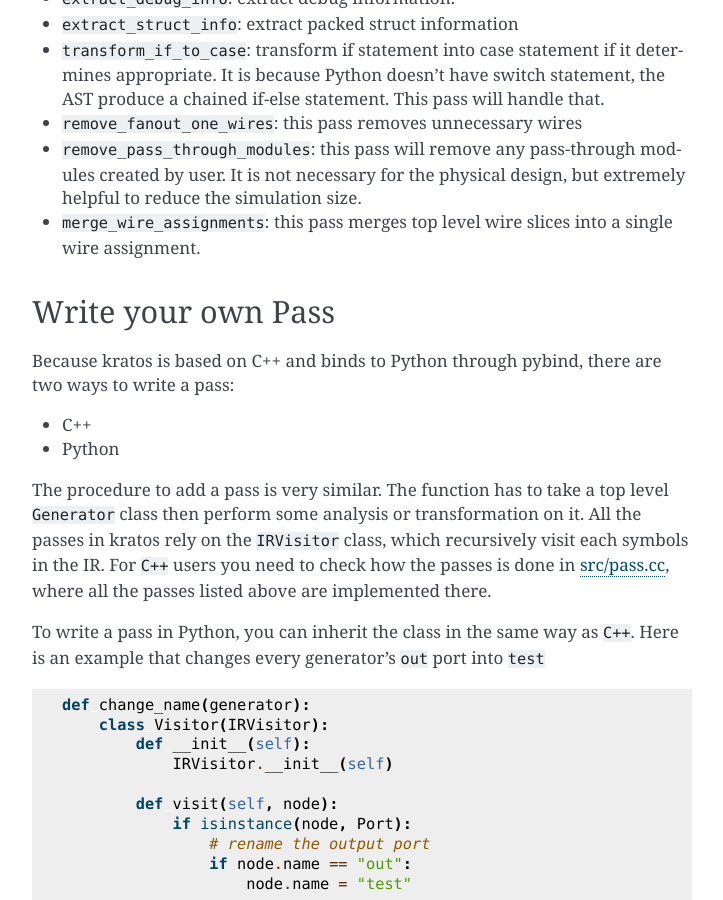
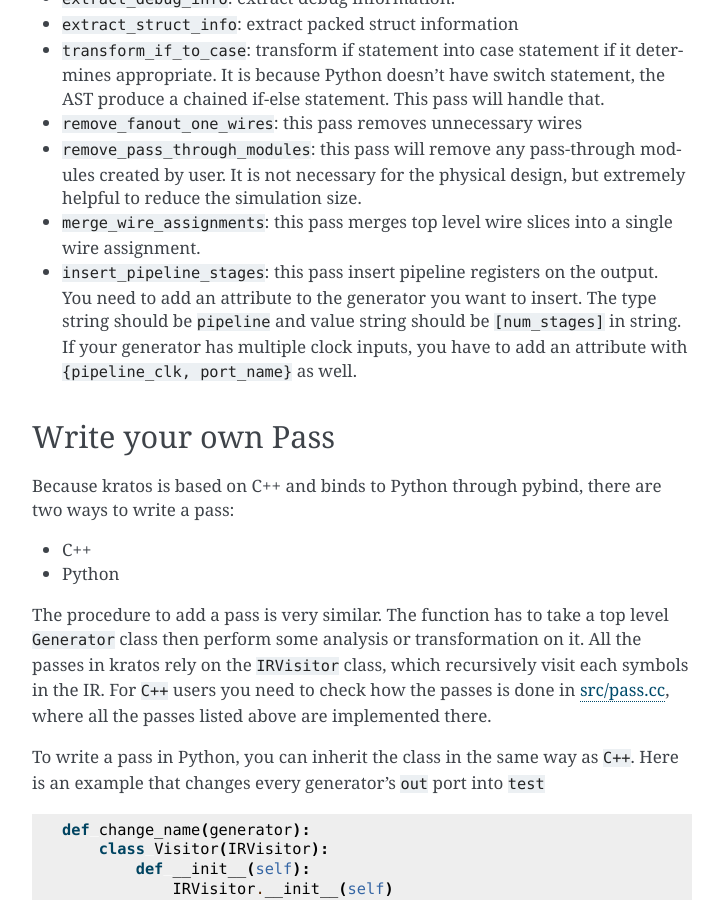
Before and after one commit to Kuree/kratos, a Sphinx documentation site: the page built from docs/advanced/passes.rst, in a window 1280 px wide and 900 px high, scrolled down 1370 px. Shown: the whole window, without its empty margins (388-1111 px from the left). Built offline with Sphinx 7.4.7, drawn with Linux system fonts in a browser that asks for light colours.

Commit message:
add debug info to the pipeline registers; update the doc

```diff
--- a/docs/advanced/passes.rst
+++ b/docs/advanced/passes.rst
@@ -72,6 +72,12 @@
   but extremely helpful to reduce the simulation size.
 - ``merge_wire_assignments``: this pass merges top level wire slices into
   a single wire assignment.
+- ``insert_pipeline_stages``: this pass insert pipeline registers on the
+  output. You need to add an attribute to the generator you want to
+  insert. The type string should be ``pipeline`` and value string should
+  be ``[num_stages]`` in string. If your generator has multiple clock
+  inputs, you have to add an attribute with ``{pipeline_clk, port_name}``
+  as well.
 
 Write your own Pass
 ===================
```
Also changed, not shown: 2 other files.
